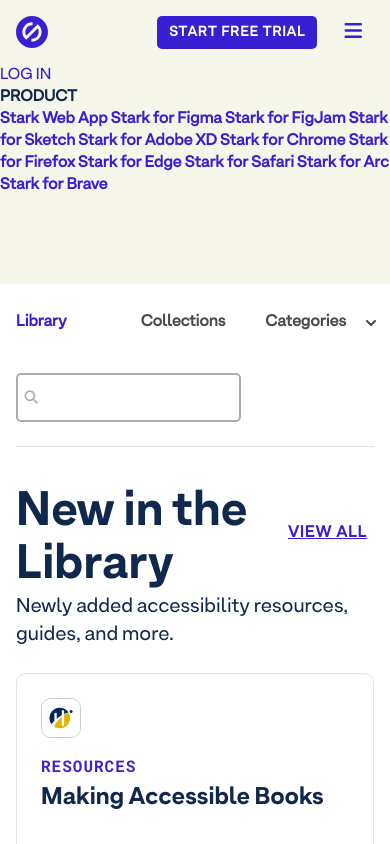
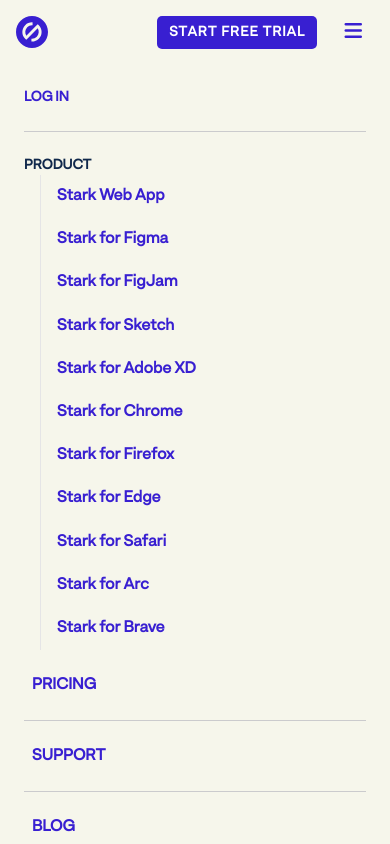
Before and after one commit to r0meia/getstark-clone, a plain HTML site: page index.html in a window 390 px wide. Both pictures are taken after a click on the button 353 px from the left and 32 px from the top of the page. Shown: the top 844 px of the page. Drawn offline with Linux system fonts and the light colour scheme; files whose address does not match are found by name.

Commit message:
dontknowsecond

```diff
--- a/index.html
+++ b/index.html
@@ -29,6 +29,7 @@
                 </div>
             </div>
             </div>
+        </nav>
         <div class="nav-hamburger">
             <div class="hamburger-first">
                 <p>LOG IN</p>
@@ -50,20 +51,19 @@
             <div class="hamburger-pricing">
                 <a href="#">PRICING</a>
             </div>
-                <div class="hamburger-support">
+            <div class="hamburger-pricing">
                 <a href="#">SUPPORT</a>
             </div>
-                <div class="hamburger-blog">
+            <div class="hamburger-pricing">
                 <a href="#">BLOG</a>
             </div>
-                <div class="hamburger-library">
-                    <a href="LIBRARY"></a>
+            <div class="hamburger-pricing">
+                <a href="#">LIBRARY</a>
             </div>
-                <div class="hamburger-community">
+            <div class="hamburger-pricing">
                 <a href="#">COMMUNITY</a>
             </div>
         </div>
-        </nav>
         <div class="product-hover-wrapper">
         <div class="product-hover">
             <div class="product-list">
--- a/js.js
+++ b/js.js
@@ -45,3 +45,14 @@ bCategories.addEventListener("click", () => {
     bCategoriesActive.classList.toggle("active");
     bArrow.classList.toggle("brotate");
 })
+
+const nav = document.querySelector(".trail-button")
+const navOpen = document.querySelector(".nav-hamburger")
+const body = document.querySelector("body")
+
+nav.addEventListener("click", () => {
+    navOpen.classList.toggle("active");
+})
+nav.addEventListener("click", () => {
+    body.classList.toggle("")
+})
--- a/styles.css
+++ b/styles.css
@@ -20,6 +20,7 @@ h1, h2, h3, h4, h5, p {
 nav {
   background-color: #f6f6eb;
 }
+
 .nav-wrapper {
   display: flex;
   align-items: center;
@@ -38,14 +39,44 @@ nav {
   transition: ease-in 0.1s;
 }
 .nav-hamburger {
+  display: none;
+}
+.nav-hamburger.active {
+  display: flex;
+  flex-direction: column;
+  padding: 0 1.5rem;
+  background-color: #f6f6eb;
+}
+.hamburger-first > p {
+  color: #381fd1;
+  font-size: 0.875rem;
+  font-weight: 900;
+  padding: 1.5rem 0;
+  border-bottom: 1px solid #cbcbcd;
+}
+.hamburger-product {
   display: flex;
   flex-direction: column;
 }
-.hamburger-first > p {
-  color: #381fd1;
-}
 .hamburger-product > a {
   color: #381fd1;
+  margin-bottom: 0;
+  padding: 0.5rem 1rem;
+  margin: 0 1rem;
+  border-left: 1px solid #e5e5e6;
+  line-height: 1.7;
+}
+.hamburger-product > h4 {
+  font-size: 0.875rem;
+  padding: 1.5rem 0 0 0;
+}
+.hamburger-pricing {
+  padding: 1.5rem 0;
+  border-bottom: 1px solid #cbcbcd;
+}
+.hamburger-pricing > a {
+  color: #381fd1;
+  padding: 0 0.5rem;
 }
 .login {
   display: none;
```
Lines whose indentation alone changed are shown as unchanged.
